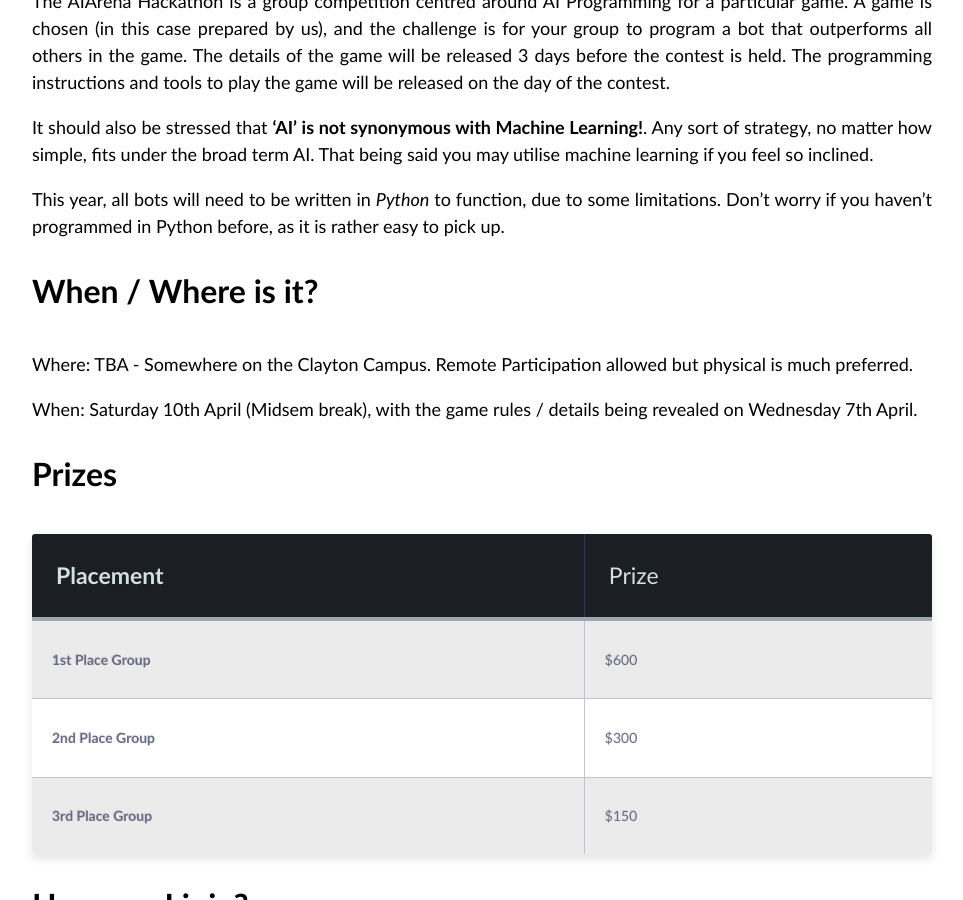
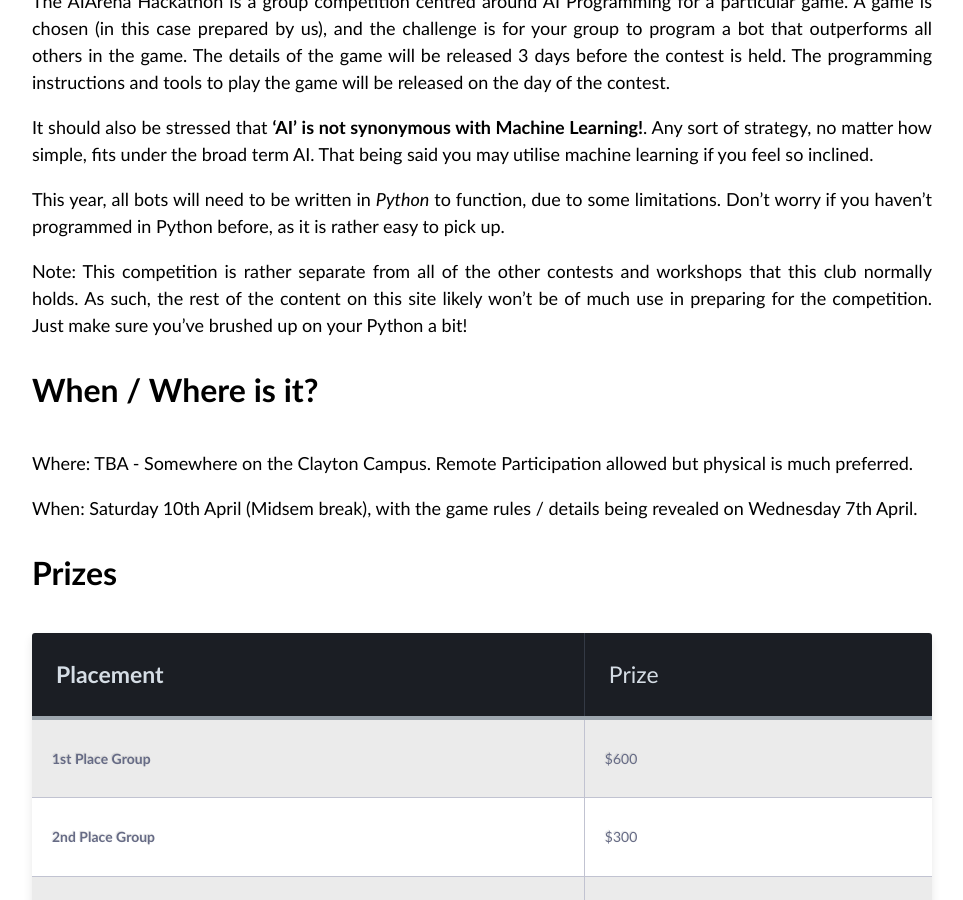
Before and after one commit to monash-programming-team/monash-programming-team.github.io, a Jekyll site: the page built from pages/aiarena-2021.md, in a window 1280 px wide and 900 px high, scrolled down 617 px. Shown: the whole window, without its empty margins (178-1141 px from the left). Built offline with Jekyll 4.4.1, drawn with Linux system fonts in a browser that asks for light colours.

Commit message:
Add disclaimer to AIArena post.

```diff
--- a/pages/aiarena-2021.md
+++ b/pages/aiarena-2021.md
@@ -22,6 +22,8 @@
 
 This year, all bots will need to be written in *Python* to function, due to some limitations. Don't worry if you haven't programmed in Python before, as it is rather easy to pick up.
 
+Note: This competition is rather separate from all of the other contests and workshops that this club normally holds. As such, the rest of the content on this site likely won't be of much use in preparing for the competition. Just make sure you've brushed up on your Python a bit!
+
 ## When / Where is it?
 
 Where: TBA - Somewhere on the Clayton Campus. Remote Participation allowed but physical is much preferred.
```
